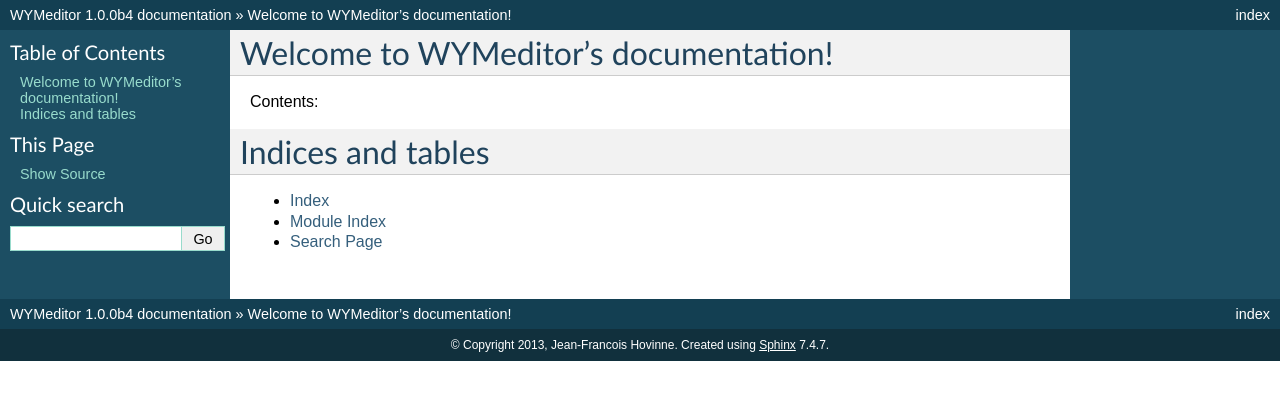
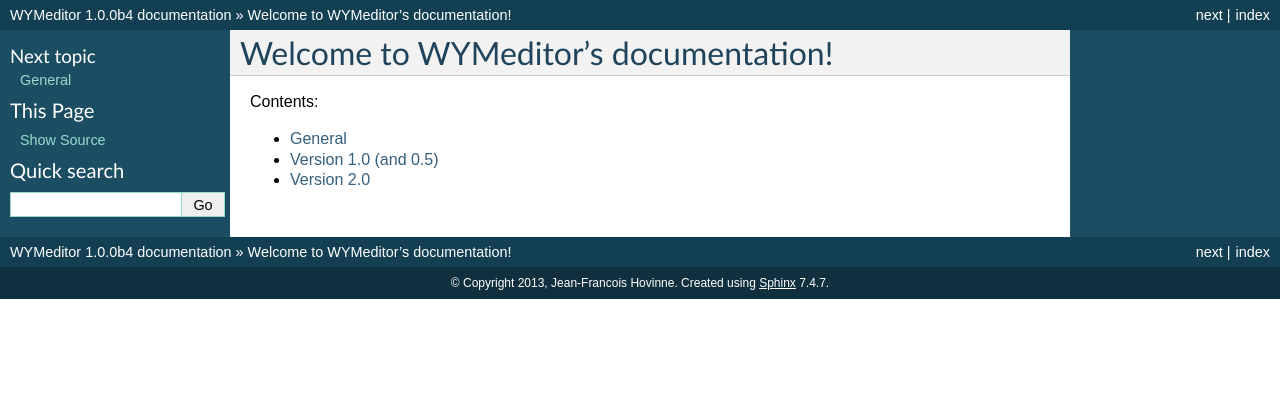
Before and after one commit to wymeditor/wymeditor, a Sphinx documentation site: the page built from docs/index.rst, in a window 1280 px wide. Shown: the top 400 px of the page. Built offline with Sphinx 7.4.7, drawn with Linux system fonts in a browser that asks for light colours; pages that are not in the unit, such as notebooks, are missing from menus.

Commit message:
Started to create basic file structure for the docs using sphinx. In addition, began adding content to 'Getting Started' under 'Version 1.0 (and 0.5)'.

```diff
--- /dev/null
+++ b/docs/general/general.rst
@@ -0,0 +1,5 @@
+General
+=======
+
+* Coding Standard
+* WYMeditor In the Wild
--- a/docs/index.rst
+++ b/docs/index.rst
@@ -9,13 +9,8 @@
 Contents:
 
 .. toctree::
-   :maxdepth: 2
+    :maxdepth: 2
 
-
-
-Indices and tables
-==================
-
-* :ref:`genindex`
-* :ref:`modindex`
-* :ref:`search`
+    general/general
+    version_1.0_and_0.5/version_1.0_and_0.5
+    version_2.0/version_2.0
--- /dev/null
+++ b/docs/version_1.0_and_0.5/developers.rst
@@ -0,0 +1,2 @@
+Developers Developers Developers Developers
+===========================================
--- /dev/null
+++ b/docs/version_2.0/version_2.0.rst
@@ -0,0 +1,4 @@
+Version 2.0
+===========
+
+* Testing 1 2 3
```
Also changed, not shown: docs/version_1.0_and_0.5/getting_started.rst (added, +96 -0 lines), docs/version_1.0_and_0.5/version_1.0_and_0.5.rst (added, +8 -0 lines).
